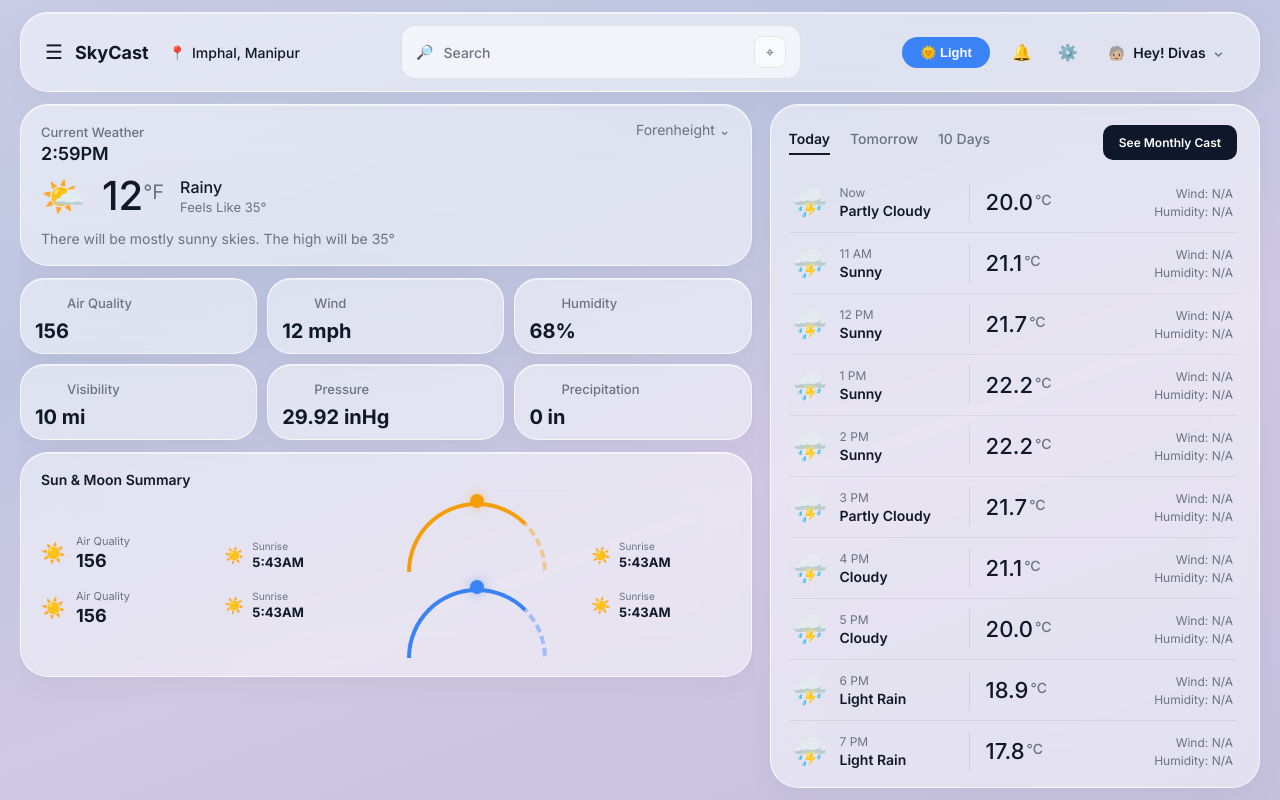
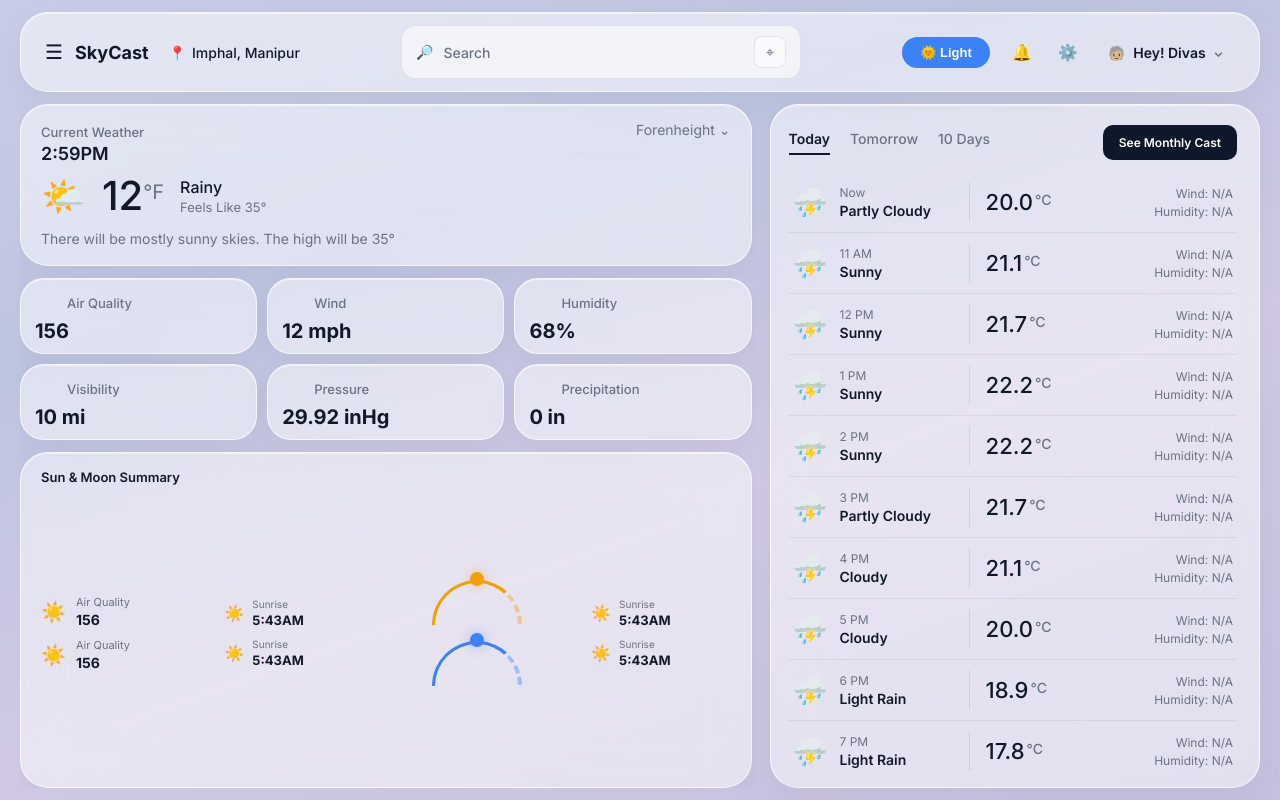
Before and after one commit to Divasdev/Let-S-React, a React (Vite) app in the folder Weather-App/: page / in a window 1280 px wide. Built offline with nearby package versions, Linux system fonts and the light colour scheme.

Commit message:
fix(sun-moon): make card fill remaining height and match card styling

```diff
--- a/Weather-App/src/components/SunMoonCard/SunMoonCard.css
+++ b/Weather-App/src/components/SunMoonCard/SunMoonCard.css
@@ -4,7 +4,9 @@
 
 .sun-moon-card {
   width: 100%;
-  padding: 18px 20px;
+  flex: 1;          /* fills remaining space in left-panel */
+  min-height: 0;    /* allows shrink if needed */
+  padding: 16px 20px;
   border-radius: var(--radius-2xl);
 
   background: var(--card-bg);
@@ -13,20 +15,24 @@
   box-shadow: var(--shadow-card);
   backdrop-filter: blur(20px);
   -webkit-backdrop-filter: blur(20px);
+
+  display: flex;
+  flex-direction: column;
 }
 
 .card-title {
-  font-size: 14px;
+  font-size: 13px;
   font-weight: 600;
-  margin-bottom: 14px;
+  margin-bottom: 10px;
   color: var(--text-primary);
 }
 
 /* Grid layout: Left info | Center times | Arcs | Right times */
 .sun-moon-content {
+  flex: 1;              /* fill remaining card height */
   display: grid;
   grid-template-columns: 1.2fr 1fr 1.4fr 1fr;
-  align-items: center;
+  align-items: center;  /* vertically center content when card grows */
   gap: 16px;
 }
 
@@ -35,7 +41,7 @@
 .summary-left {
   display: flex;
   flex-direction: column;
-  gap: 18px;
+  gap: 10px;
 }
 
 .summary-item {
@@ -55,7 +61,7 @@
 }
 
 .summary-info h3 {
-  font-size: 18px;
+  font-size: 14px;
   font-weight: 700;
   color: var(--text-primary);
 }
@@ -66,7 +72,7 @@
 .summary-right {
   display: flex;
   flex-direction: column;
-  gap: 20px;
+  gap: 10px;
 }
 
 .time-block {
@@ -102,18 +108,18 @@
 
 .sun-arc {
   position: relative;
-  width: 140px;
-  height: 70px;
+  width: 90px;
+  height: 45px;
 }
 
 .arc-line {
-  width: 140px;
-  height: 70px;
+  width: 90px;
+  height: 45px;
 
-  border-top-left-radius: 140px;
-  border-top-right-radius: 140px;
+  border-top-left-radius: 90px;
+  border-top-right-radius: 90px;
 
-  border: 4px solid transparent;
+  border: 3px solid transparent;
   border-bottom: 0;
 }
 
```
